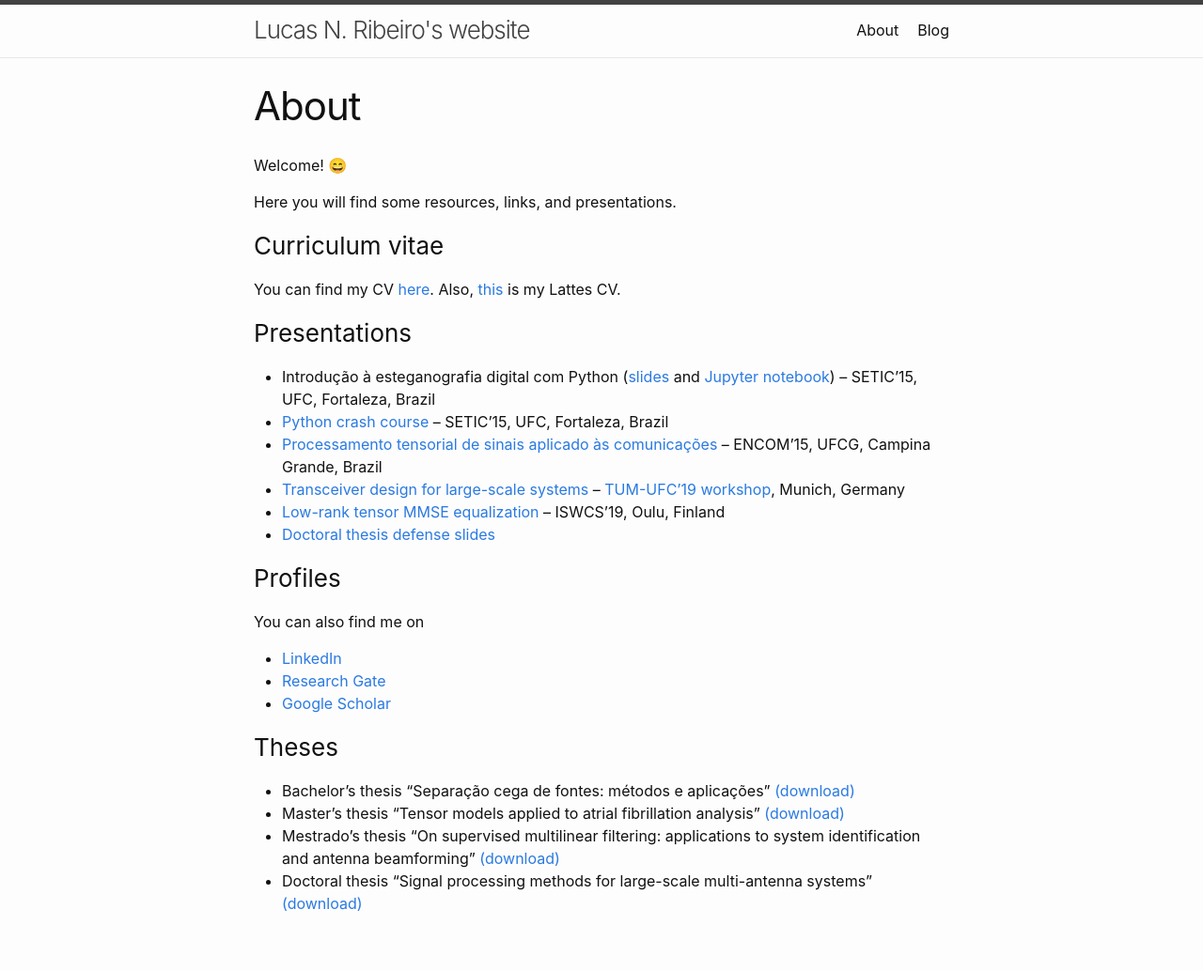
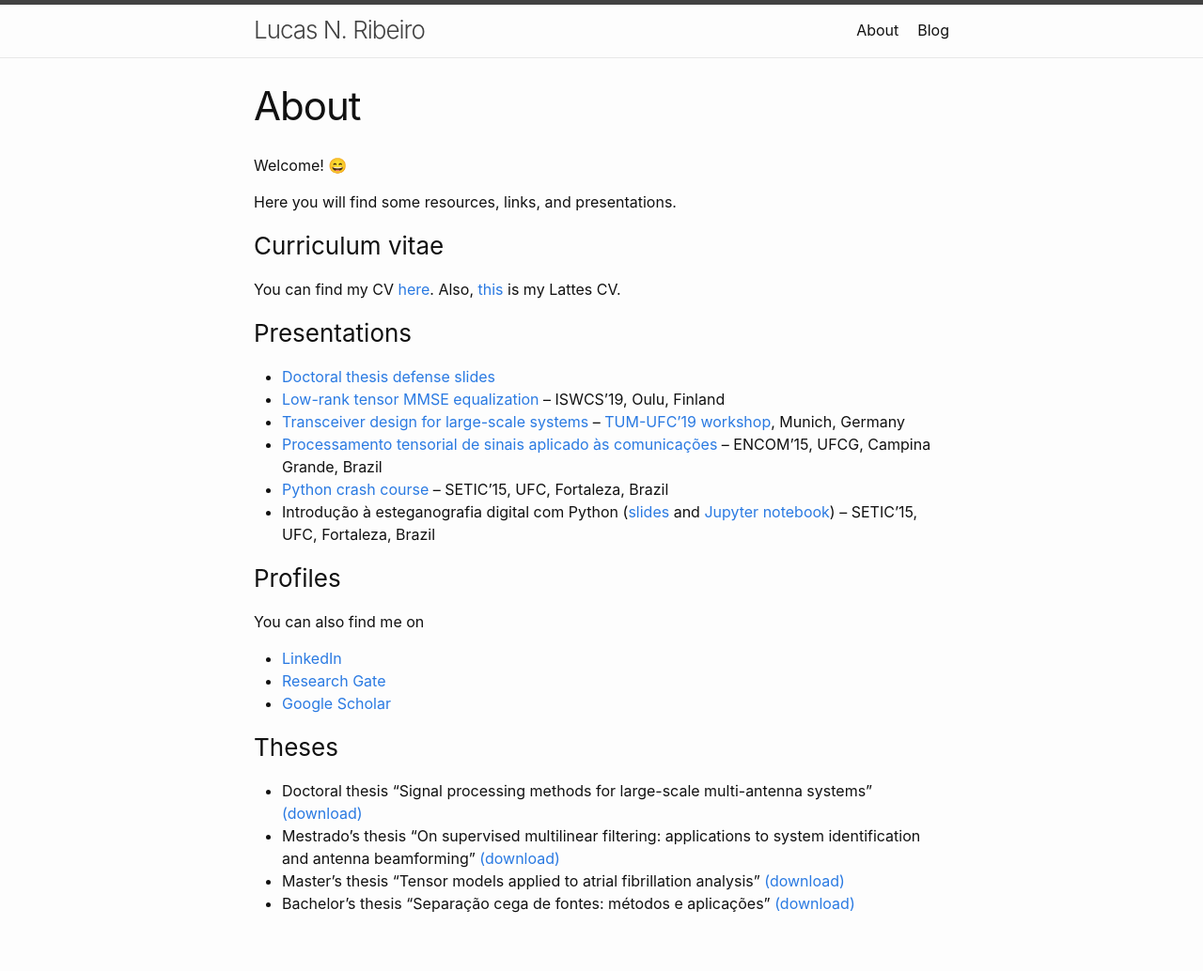
Before and after one commit to lnribeiro/lnribeiro.github.io, a Jekyll site: the page built from about.md, in a window 1280 px wide. Shown: the whole page at 94% size. Built offline with Jekyll 4.4.1, drawn with Linux system fonts in a browser that asks for light colours.

Commit message:
update title and documents order

```diff
--- a/_config.yml
+++ b/_config.yml
@@ -13,7 +13,7 @@
 # you will see them accessed via {{ site.title }}, {{ site.email }}, and so on.
 # You can create any custom variable you would like, and they will be accessible
 # in the templates via {{ site.myvariable }}.
-title: Lucas N. Ribeiro's website
+title: Lucas N. Ribeiro
 email: lucasnogrib@gmail.com
 description: >- # this means to ignore newlines until "baseurl:"
 baseurl: "" # the subpath of your site, e.g. /blog
--- a/about.md
+++ b/about.md
@@ -14,12 +14,12 @@ You can find my CV [here](https://github.com/lnribeiro/cv/blob/master/cv.pdf). A
 
 ### Presentations
 
+* [Doctoral thesis defense slides]({{ site.url }}/assets/pdf/defesa.pdf)
+* [Low-rank tensor MMSE equalization]({{ site.url }}/assets/pdf/iswcs19.pdf) -- ISWCS'19, Oulu, Finland
+* [Transceiver design for large-scale systems]({{ site.url }}/assets/pdf/tum19.pdf) -- [TUM-UFC'19 workshop](http://www.msv.ei.tum.de/workshop-tum-ufc/), Munich, Germany
+* [Processamento tensorial de sinais aplicado às comunicações]({{ site.url }}/assets/pdf/encom15.pdf) -- ENCOM'15, UFCG, Campina Grande, Brazil
+* [Python crash course](https://github.com/lnribeiro/setic2015/blob/master/intropython.ipynb) -- SETIC'15, UFC, Fortaleza, Brazil
 * Introdução à esteganografia digital com Python ([slides](https://github.com/lnribeiro/setic2015/blob/master/Introdu%C3%A7%C3%A3o%20%C3%A0%20Esteganografia%20Digital%20com%20Python.pdf) and [Jupyter notebook](https://github.com/lnribeiro/setic2015/blob/master/esteganografia.ipynb)) -- SETIC'15, UFC, Fortaleza, Brazil
-* [Python crash course](https://github.com/lnribeiro/setic2015/blob/master/intropython.ipynb) -- SETIC'15, UFC, Fortaleza, Brazil
-* [Processamento tensorial de sinais aplicado às comunicações]({{ site.url }}/assets/pdf/encom15.pdf) -- ENCOM'15, UFCG, Campina Grande, Brazil
-* [Transceiver design for large-scale systems]({{ site.url }}/assets/pdf/tum19.pdf) -- [TUM-UFC'19 workshop](http://www.msv.ei.tum.de/workshop-tum-ufc/), Munich, Germany
-* [Low-rank tensor MMSE equalization]({{ site.url }}/assets/pdf/iswcs19.pdf) -- ISWCS'19, Oulu, Finland
-* [Doctoral thesis defense slides]({{ site.url }}/assets/pdf/defesa.pdf)
 
 ### Profiles
 
@@ -31,7 +31,7 @@ You can also find me on
 
 ### Theses
 
+* Doctoral thesis "Signal processing methods for large-scale multi-antenna systems" [(download)](http://repositorio.ufc.br/bitstream/riufc/47501/3/2019_tese_lnribeiro.pdf)
+* Mestrado's thesis "On supervised multilinear filtering: applications to system identification and antenna beamforming"  [(download)](http://www.repositorio.ufc.br/bitstream/riufc/16516/1/2016_dis_lnribeiro.pdf)
+* Master's thesis "Tensor models applied to atrial fibrillation analysis"  [(download)]({{ site.url }}/assets/pdf/rapport.pdf)
 * Bachelor's thesis "Separação cega de fontes: métodos e aplicações" [(download)]({{ site.url }}/assets/pdf/monografia.pdf)
-* Master's thesis "Tensor models applied to atrial fibrillation analysis"  [(download)]({{ site.url }}/assets/pdf/rapport.pdf)
-* Mestrado's thesis "On supervised multilinear filtering: applications to system identification and antenna beamforming"  [(download)](http://www.repositorio.ufc.br/bitstream/riufc/16516/1/2016_dis_lnribeiro.pdf)
-* Doctoral thesis "Signal processing methods for large-scale multi-antenna systems" [(download)](http://repositorio.ufc.br/bitstream/riufc/47501/3/2019_tese_lnribeiro.pdf)
```
Also changed, not shown: Gemfile.lock.
